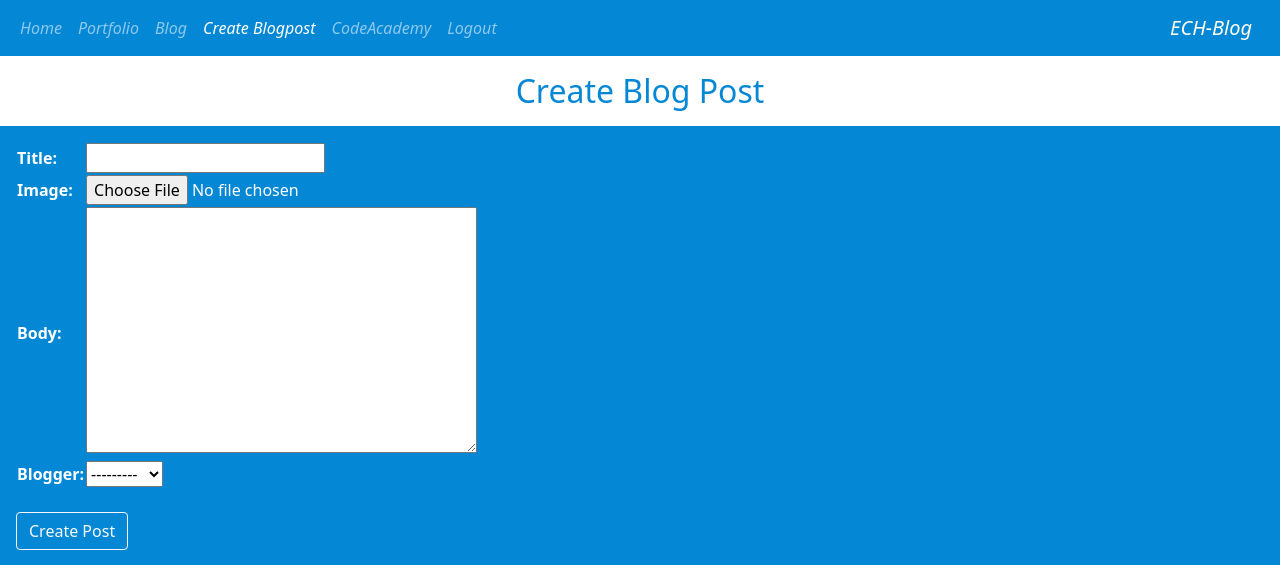
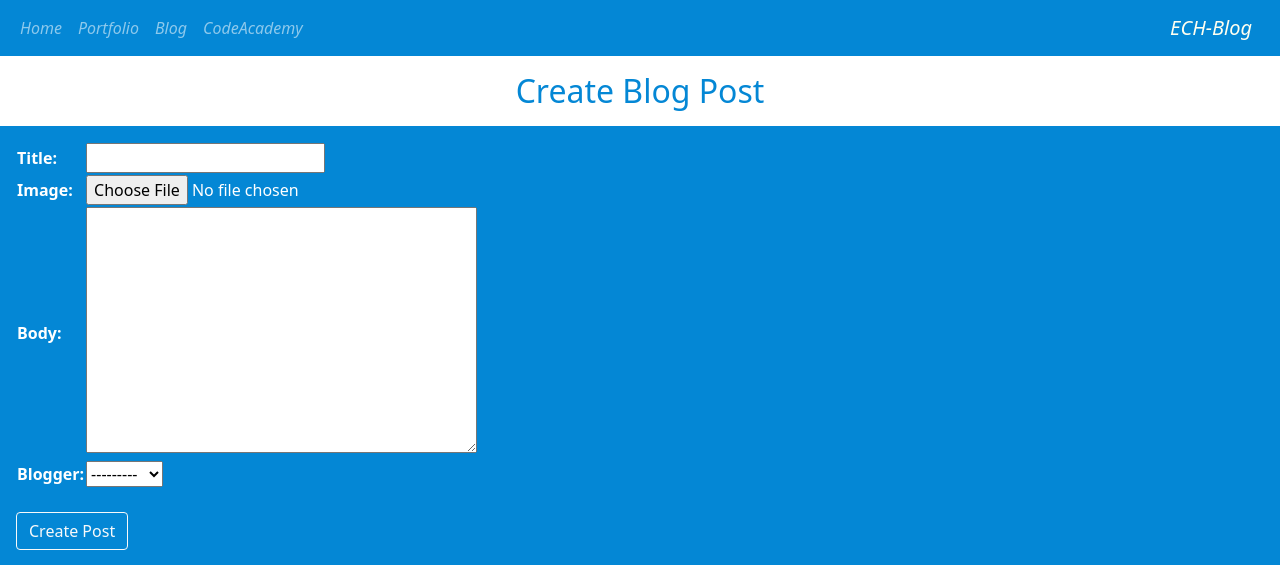
Before and after one commit to chididev/mysite-project, a Django app: page /blog/create/ in a window 1280 px wide. Shown: the top 565 px of the page. Run offline with Django 3.2, Linux system fonts and the light colour scheme; the visitor is signed in with stand-in values (Sample User, id 1); data comes from the database, SQL or seed files in the repository.

Commit message:
navbar update

```diff
--- a/templates/main_create.html
+++ b/templates/main_create.html
@@ -46,20 +46,10 @@
             </button>
             <div class="collapse navbar-collapse" id="navbarNavAltMarkup">
                 <div class="navbar-nav" style="text-transform: capitalize; font-style: italic;">
-                    {% if user.is_authenticated %}
                     <a class="nav-link" href="{% url 'home' %}">Home</a>
                     <a class="nav-link" href="{% url 'portfolio' %}">Portfolio</a>
                     <a class="nav-link" href="{% url 'blog' %}">Blog</a>
-                    <a class="nav-link active" aria-current="page" href="{% url 'create' %}">Create Blogpost</a>
                     <a class="nav-link" href="{% url 'codeacademy' %}">CodeAcademy</a>
-                    <a class="nav-link" href="{% url 'account_logout' %}">Logout</a>
-                    {% else %}
-                    <a class="nav-link" href="{% url 'home' %}">Home</a>
-                    <a class="nav-link" href="{% url 'portfolio' %}">Portfolio</a>
-                    <a class="nav-link active" aria-current="page" href="{% url 'blog' %}">Blog</a>
-                    <a class="nav-link" href="{% url 'codeacademy' %}">CodeAcademy</a>
-                    <a class="nav-link" href="{% url 'create' %}">Create Blogpost</a>
-                    {% endif %}
                 </div>
             </div>
                 <!-- HANDLES THE NAV-BAR BRAND TEXT -->
```
Also changed, not shown: blog/templates/blog/create.html (deleted, +0 -7 lines).
